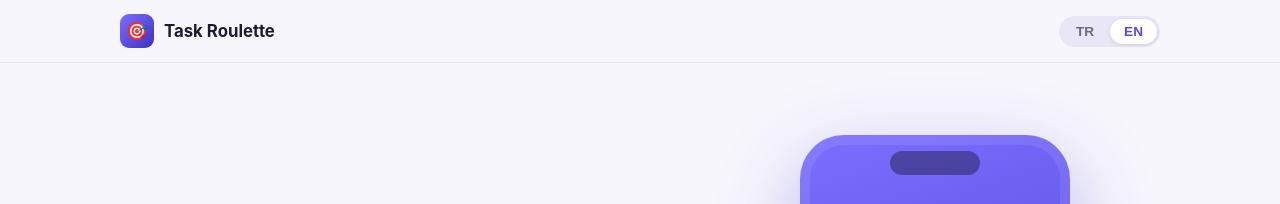
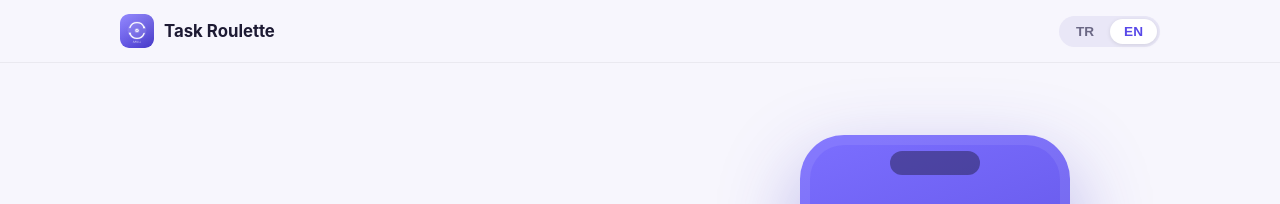
Before and after one commit to inarli/inarli.github.io, a Jekyll site: the page built from taskroulette.html, in a window 1280 px wide. Shown: the top 204 px of the page. Built offline with Jekyll 4.4.1, drawn with Linux system fonts in a browser that asks for light colours.

Commit message:
Added custom Task Roulette SVG icon, updated favicon and brand logo links, and improved brand icon integration

```diff
--- a/taskroulette.html
+++ b/taskroulette.html
@@ -29,6 +29,8 @@ permalink: /taskroulette/
 <meta name="twitter:description" content="Can't decide which task to start? Spin the wheel and let it decide. iOS task app with confetti, widget and themes.">
 <meta name="twitter:image" content="https://www.inarli.com/assets/img/taskroulette-og.png">
 <link rel="icon" href="/favicon.ico">
+<link rel="icon" type="image/svg+xml" href="/assets/img/taskroulette-icon.svg">
+<link rel="apple-touch-icon" href="/assets/img/taskroulette-touch-icon.png">
 <script type="application/ld+json">
 {
   "@context": "https://schema.org",
@@ -117,11 +119,7 @@ permalink: /taskroulette/
   }
   .nav { display: flex; align-items: center; justify-content: space-between; padding: 14px 0; }
   .brand { display: flex; align-items: center; gap: 10px; font-weight: 700; font-size: 1.05rem; color: var(--ink); text-decoration: none; }
-  .brand-icon {
-    width: 34px; height: 34px; border-radius: 9px;
-    background: linear-gradient(135deg, var(--purple-1), var(--purple-2));
-    display: grid; place-items: center; color: #fff; font-size: 1.1rem;
-  }
+  .brand-icon { width: 34px; height: 34px; border-radius: 9px; display: block; }
   .lang-toggle {
     display: flex; gap: 2px; background: #e9e7f7; border-radius: 999px; padding: 3px;
   }
@@ -258,7 +256,7 @@ permalink: /taskroulette/
 <header>
   <div class="wrap nav">
     <a class="brand" href="#">
-      <span class="brand-icon">🎯</span>
+      <img class="brand-icon" src="/assets/img/taskroulette-icon.svg" alt="Task Roulette logosu" width="34" height="34">
       Task Roulette
     </a>
     <div class="lang-toggle" role="group" aria-label="Language">
```
Also changed, not shown: assets/img/taskroulette-icon.svg (added), assets/img/taskroulette-og.png, assets/img/taskroulette-touch-icon.png (added).
